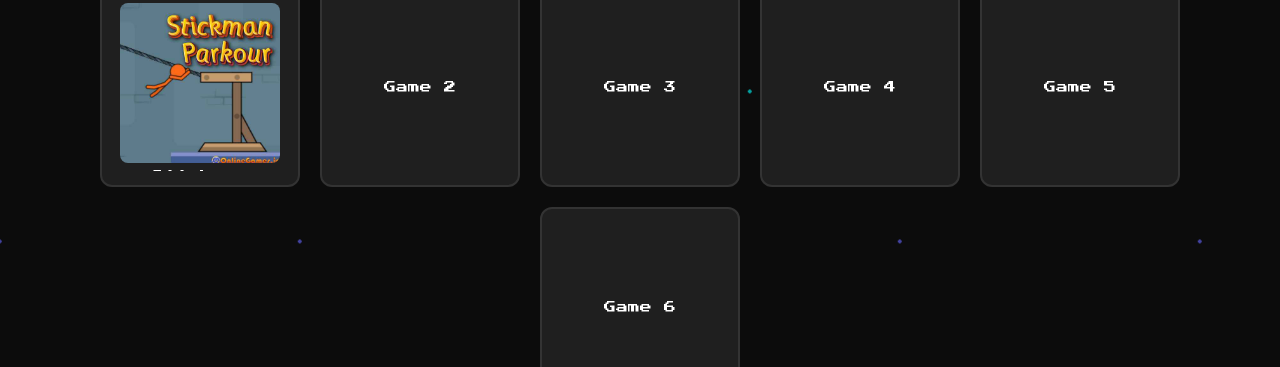
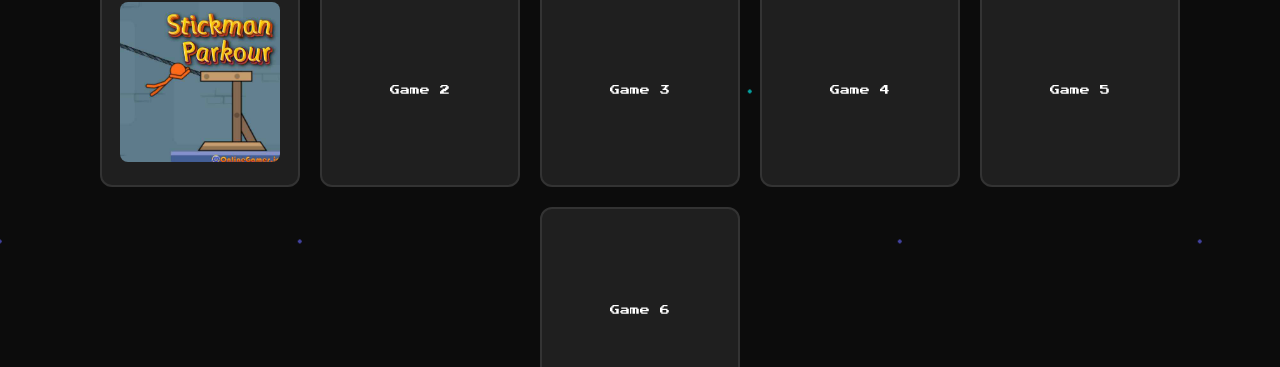
Before and after one commit to ExpiredProgramming/The-UGH, a plain HTML site: page index.html in a window 1280 px wide. Shown: the part 259-626 px from the top of the page. Drawn offline with Linux system fonts and the light colour scheme.

Commit message:
Update index.html

```diff
--- a/index.html
+++ b/index.html
@@ -153,15 +153,20 @@
       width: 160px;
       height: 160px;
       border-radius: 8px;
-      margin-bottom: 6px;
+      margin-bottom: 4px;
       object-fit: cover;
     }
 
     .game-slot > span {
-      font-size: 12px;
-      line-height: 1.2;
-      word-break: break-word;
+      font-size: 10px;
+      line-height: 1.3;
+      max-width: 100%;
+      max-height: 20px;
       overflow: hidden;
+      white-space: nowrap;
+      text-overflow: ellipsis;
+      text-align: center;
+      margin-top: 6px;
     }
   </style>
   <link href="https://fonts.googleapis.com/css2?family=Press+Start+2P&display=swap" rel="stylesheet" />
```
